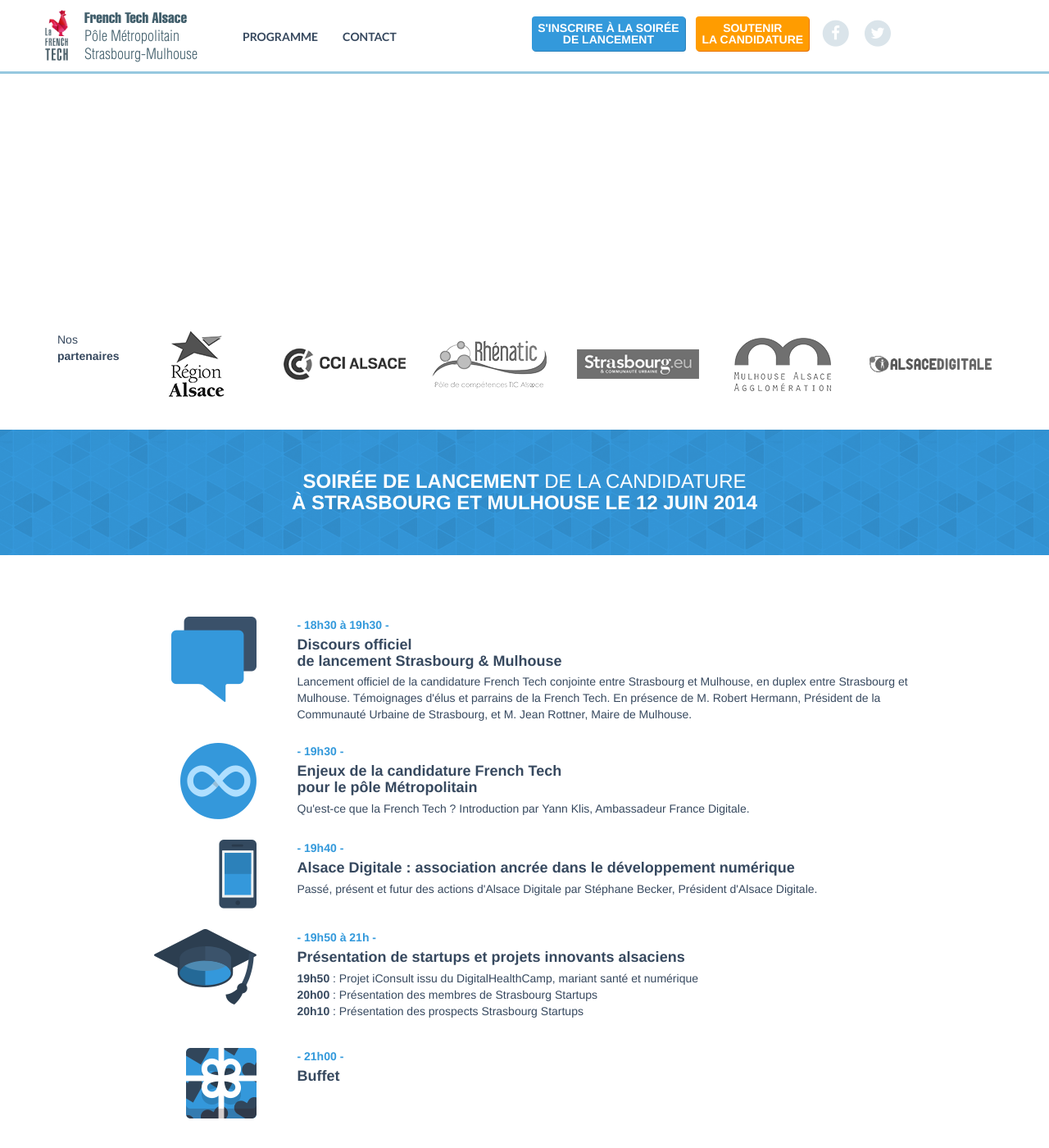
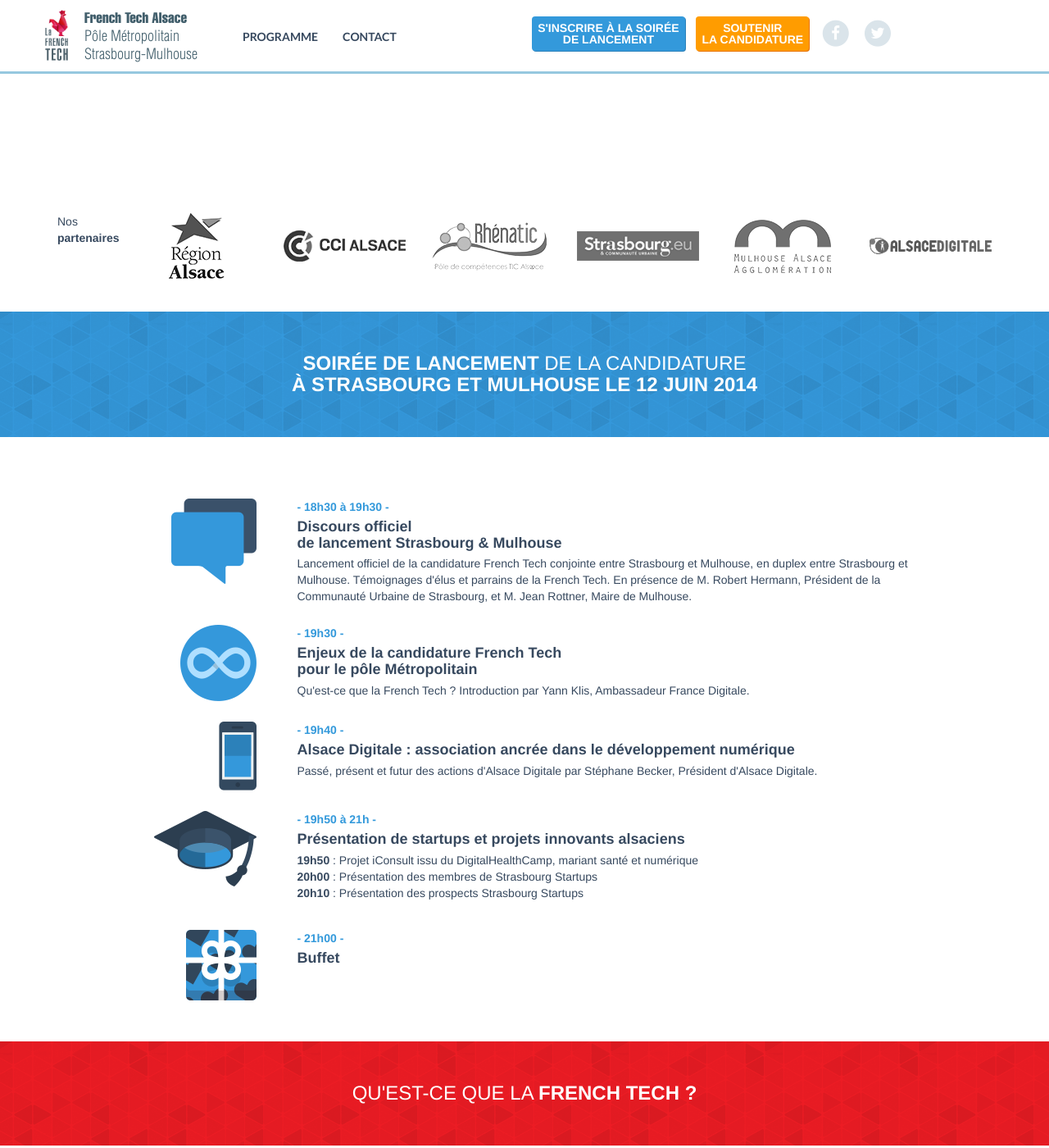
Before and after one commit to AlsaceDigitale/lancement-frenchtechalsace, a Jekyll site: the page built from index.html, in a window 1280 px wide and 1400 px high, scrolled down 399 px. Shown: the whole window at 82% size. Built offline with Jekyll 4.4.1, drawn with Linux system fonts in a browser that asks for light colours; nearby versions of some CDN libraries.

Commit message:
removed min-height

```diff
--- a/css/main.css
+++ b/css/main.css
@@ -253,7 +253,6 @@
     margin-top: 0; }
 
 section.animation {
-  min-height: 693px;
   margin-top: 90px; }
   section.animation #animation-text {
     position: absolute;
--- a/css/main.sass
+++ b/css/main.sass
@@ -290,7 +290,6 @@
     margin-top: 0
 
 section.animation
-  min-height: 693px
   margin-top: 90px
 
   #animation-text
```
